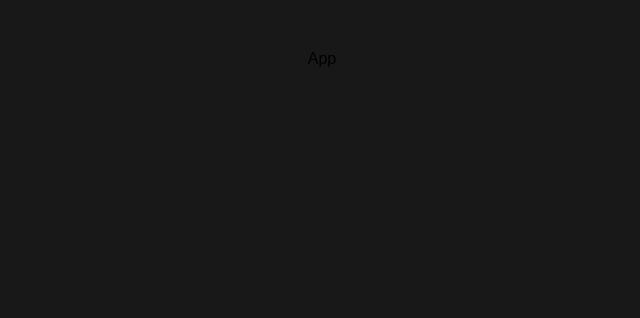
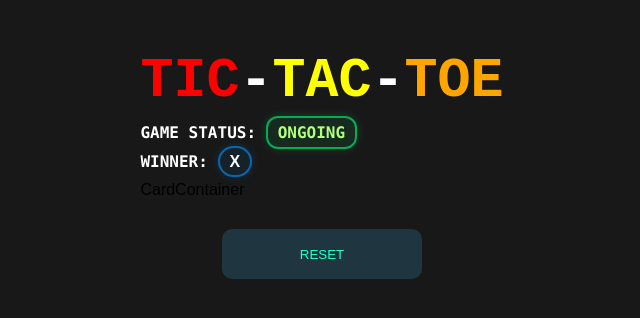
Before and after one commit to NelMatrix743/tic-tac-toe-game-react-js-, a React (Vite) app: page / in a window 1280 px wide. Shown: the top 318 px of the page, without its empty margins (318-958 px from the left). Built offline with nearby package versions, Linux system fonts and the light colour scheme.

Commit message:
core structure for main App component

```diff
--- a/src/App.jsx
+++ b/src/App.jsx
@@ -1,8 +1,14 @@
-import React from 'react'
+import { GameHeader, CardContainer, ResetButton } from "~/components";
 
 function App() {
   return (
-    <div>App</div>
+    <div className="app">
+      <GameHeader />
+      <CardContainer />
+      <div className="center-btn">
+        <ResetButton />
+      </div>
+    </div>
   )
 }
 
```
